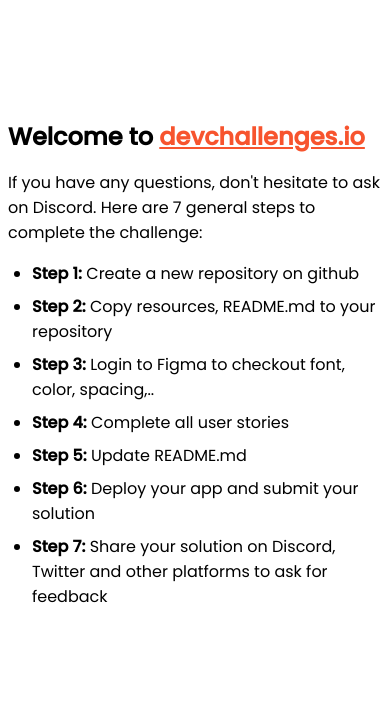
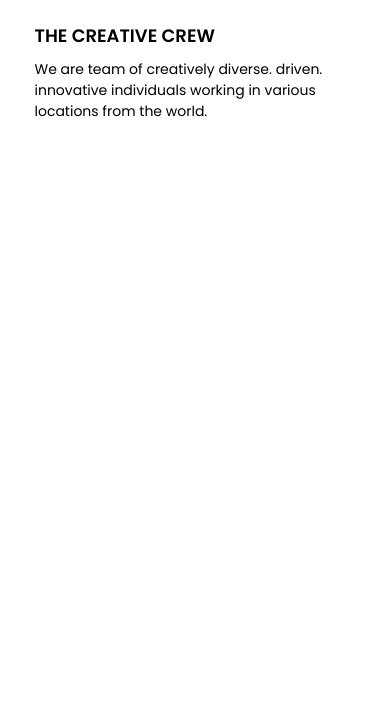
Before and after one commit to Mehedy-Tanvir/my-team-page, a plain HTML site: page index.html in a window 390 px wide. Shown: the part 134-844 px from the top of the page. Drawn offline with Linux system fonts and the light colour scheme.

Commit message:
header text section created and made responsive

```diff
--- a/index.html
+++ b/index.html
@@ -1,95 +1,94 @@
 <!DOCTYPE html>
 <html lang="en">
   <head>
-    <meta charset="utf-8" />
-    <meta
-      name="viewport"
-      content="width=device-width, initial-scale=1,
-  maximum-scale=5"
-    />
-
-    <link rel="icon" href="devchallenges.png" />
-
+    <meta charset="UTF-8" />
+    <meta name="viewport" content="width=device-width, initial-scale=1.0" />
+    <title>My Team</title>
+    <link rel="preconnect" href="https://fonts.googleapis.com" />
+    <link rel="preconnect" href="https://fonts.gstatic.com" crossorigin />
     <link
-      rel="shortcut icon"
-      type="image/x-icon"
-      href="https://devchallenges.io/"
-    />
-
-    <link
-      href="https://fonts.googleapis.com/css2?family=Poppins:wght@400;500&display=swap"
+      href="https://fonts.googleapis.com/css2?family=Montserrat:wght@500&family=PT+Serif:wght@400;700&family=Poppins:wght@400;600&display=swap"
       rel="stylesheet"
     />
-
-    <title>Devchallenges</title>
-
     <style>
-      body {
+      * {
+        margin: 0;
+        padding: 0;
+        font-family: "Montserrat", sans-serif;
         font-family: "Poppins", sans-serif;
+        font-family: "PT Serif", serif;
       }
-
-      ul {
-        padding-left: 24px;
+      .text-container {
+        display: flex;
+        justify-content: center;
       }
-
-      li {
-        margin-bottom: 8px;
+      .title {
+        color: #000;
+        font-family: PT Serif;
+        font-size: 36px;
+        font-style: normal;
+        font-weight: 700;
+        line-height: normal;
+        letter-spacing: -1.62px;
+        margin-top: 110px;
+        margin-right: 215px;
       }
-
-      .welcome {
-        max-width: 800px;
-        margin: 0 auto;
+      .description-text {
+        margin-top: 110px;
       }
-
-      .welcome-text {
-        margin-top: 30vh;
-        font-weight: 500;
+      .des-title {
+        color: #000;
+        font-family: Poppins;
+        font-size: 18px;
+        font-style: normal;
+        font-weight: 600;
+        line-height: normal;
+        text-transform: uppercase;
+        margin-bottom: 10px;
       }
-
-      .welcome-text p {
-        font-size: 1rem;
+      .description {
+        color: #000;
+        font-family: Poppins;
+        font-size: 18px;
+        font-style: normal;
         font-weight: 400;
+        line-height: normal;
+        max-width: 439px;
       }
-
-      .welcome-text h1 {
-        font-size: 1.5rem;
-      }
-
-      .welcome-text a {
-        color: #f7542e;
+      @media screen and (max-width: 576px) {
+        .text-container {
+          flex-direction: column;
+          align-items: center;
+        }
+        .title {
+          font-size: 36px;
+          margin-top: 71px;
+          margin-right: auto;
+          margin-left: 12px;
+        }
+        .description-text {
+          margin-top: 38px;
+          margin-left: 12px;
+        }
+        .description {
+          max-width: 333px;
+          font-size: 14px;
+        }
       }
     </style>
   </head>
   <body>
-    <div class="welcome">
-      <div class="welcome-text">
-        <h1>
-          Welcome to
-          <a href="https://devchallenges.io/" target="_blank"
-            >devchallenges.io</a
-          >
-        </h1>
-
-        <p>
-          If you have any questions, don't hesitate to ask on Discord. Here are
-          7 general steps to complete the challenge:
-        </p>
+    <div class="main">
+      <div class="text-container">
+        <h1 class="title">The creative crew</h1>
+        <div class="description-text">
+          <h2 class="des-title">The creative crew</h2>
+          <p class="description">
+            We are team of creatively diverse. driven. innovative individuals
+            working in various locations from the world.
+          </p>
+        </div>
       </div>
-
-      <ul>
-        <li><b>Step 1:</b> Create a new repository on github</li>
-        <li><b>Step 2:</b> Copy resources, README.md to your repository</li>
-        <li>
-          <b>Step 3:</b> Login to Figma to checkout font, color, spacing,..
-        </li>
-        <li><b>Step 4:</b> Complete all user stories</li>
-        <li><b>Step 5:</b> Update README.md</li>
-        <li><b>Step 6:</b> Deploy your app and submit your solution</li>
-        <li>
-          <b>Step 7:</b> Share your solution on Discord, Twitter and other
-          platforms to ask for feedback
-        </li>
-      </ul>
     </div>
   </body>
 </html>
```
